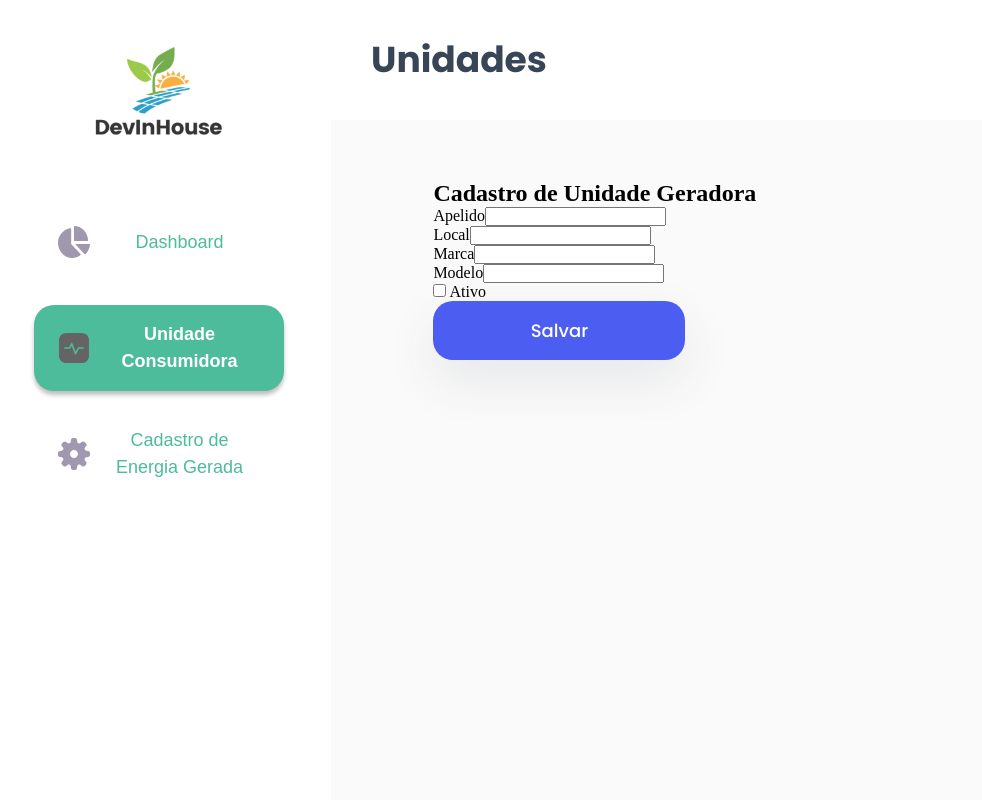
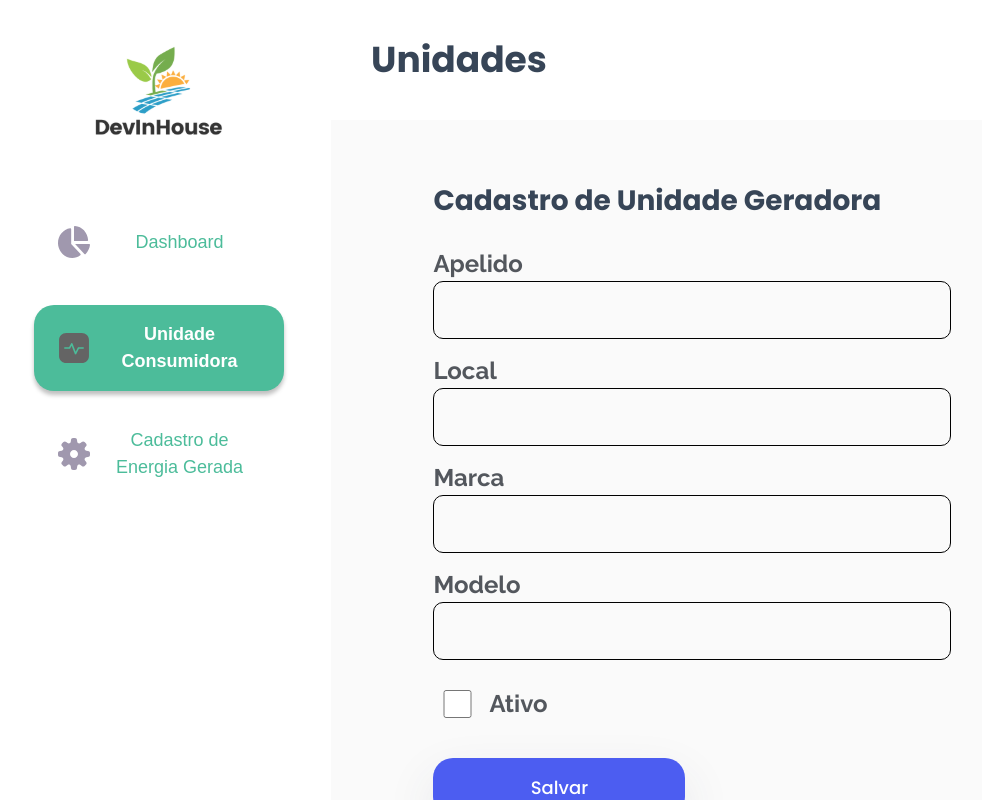
Before and after one commit to FuturoDEV-Ingleses/M02S01-React-Revisao, a React (Vite) app: page /unidades in a window 1280 px wide. Both pictures are taken after a click on the button "Nova Unidade". Shown: the whole page, without its empty margins (14-996 px from the left). Built offline with nearby package versions, Linux system fonts and the light colour scheme; data requests are answered from the project's data file.

Commit message:
adiciona UnitList e UnitRegister

```diff
--- /dev/null
+++ b/src/components/atoms/Input/Input.css
@@ -0,0 +1,37 @@
+.input-container {
+  position: relative;
+}
+
+.input-container img, .input-container svg {
+  position: absolute;
+  top: 40%;
+  transform: translateY(-50%);
+  left: 28px;
+}
+
+.input {
+  box-sizing: border-box;
+
+  width: 518px;
+  height: 85.32px;
+
+  background: #fafafa;
+  border: 1px solid #000000;
+  border-radius: 10px;
+
+  font-family: "Roboto Slab";
+  font-style: normal;
+  font-weight: 400;
+  font-size: 16px;
+  line-height: 21px;
+  display: flex;
+  align-items: center;
+
+  color: #a098ae;
+  padding: 28px;
+  margin-bottom: 20px;
+}
+
+.input-with-icon {
+  padding-left: 80px;
+}
--- /dev/null
+++ b/src/components/atoms/Input/Input.jsx
@@ -0,0 +1,10 @@
+import "./Input.css";
+
+export default function Input({ icon, ...props }) {
+  return (
+    <div className="input-container">
+      {icon && <img src={icon} alt="Ícone" />}
+      <input className={`input ${icon ? "input-with-icon" : ""}`} {...props} />
+    </div>
+  );
+}
--- /dev/null
+++ b/src/components/organisms/UnitList/UnitList.jsx
@@ -0,0 +1,79 @@
+import "./UnitList.css";
+import { useState, useEffect } from "react";
+import { Button } from "../../index";
+
+export default function UnitList({ setOpenForm }) {
+  const [unidades, setUnidades] = useState([]);
+
+  const getData = () => {
+    fetch("http://localhost:3333/unidades")
+      .then((res) => res.json())
+      .then((dados) => setUnidades(dados));
+  };
+
+  useEffect(() => {
+    getData();
+  }, []);
+
+  const handleDelete = (id) => {
+    fetch(`http://localhost:3333/unidades/${id}`, {
+      method: "DELETE",
+    });
+    getData();
+  };
+
+  return (
+    <section className="unit-list">
+      <h2>Lista de unidades</h2>
+      <br />
+
+      <table>
+        <thead>
+          <tr>
+            <th>ID</th>
+            <th>Apelido</th>
+            <th>Local</th>
+            <th>Marca</th>
+            <th>Modelo</th>
+            <th></th>
+            <th></th>
+          </tr>
+        </thead>
+
+        <tbody>
+          {unidades.map((unidade) => (
+            <tr key={unidade.id}>
+              <td>{unidade.id}</td>
+              <td>{unidade.apelido}</td>
+              <td>{unidade.local}</td>
+              <td>{unidade.marca}</td>
+              <td>{unidade.modelo}</td>
+              <td>
+                <Button classStyle="green">Editar</Button>
+              </td>
+              <td>
+                <Button
+                  onClick={() => handleDelete(unidade.id)}
+                  classStyle="danger"
+                >
+                  Remover
+                </Button>
+              </td>
+            </tr>
+          ))}
+        </tbody>
+      </table>
+
+      <br />
+      <br />
+      <Button
+        id="new-unit"
+        classStyle="secondary"
+        onClick={() => setOpenForm(true)}
+      >
+        Nova Unidade
+      </Button>
+    </section>
+  )
+
+}
--- /dev/null
+++ b/src/components/organisms/UnitRegister/UnitRegister.css
@@ -0,0 +1,51 @@
+.unit-register h2 {
+  font-family: "Poppins";
+  font-style: normal;
+  font-weight: 700;
+  font-size: 28px;
+  line-height: 42px;
+  color: #374557;
+  margin-bottom: 30px;
+}
+
+.unit-register form {
+  display: flex;
+  flex-direction: column;
+}
+
+.unit-register input {
+  height: 57px;
+  widht: 633px;
+}
+
+.unit-register label {
+  font-family: "Raleway";
+  font-style: normal;
+  font-weight: 700;
+  font-size: 24px;
+  line-height: 24px;
+  color: #53575d;
+  display: block;
+  margin-bottom: 5px;
+}
+
+.unit-register div.checkbox {
+  display: flex;
+  align-items: center;
+  margin-bottom: 20px;
+}
+
+.unit-register div.checkbox label {
+  margin-bottom: 10px;
+}
+
+.unit-register div.checkbox input {
+  width: 29px;
+  height: 28px;
+  border: 1px solid #000000;
+  margin:  10px 17px 20px 10px;
+}
+
+.unit-register button {
+  margin-bottom: 50px;
+}
--- /dev/null
+++ b/src/components/organisms/UnitRegister/UnitRegister.jsx
@@ -0,0 +1,77 @@
+import "./UnitRegister.css";
+import { useState } from "react";
+import { Button, Input } from "../../index";
+
+export default function UnitRegister({ setOpenForm }) {
+  const [form, setForm] = useState({
+    apelido: "",
+    local: "",
+    marca: "",
+    modelo: "",
+    ativa: false,
+  });
+
+  const formItens = [
+    { label: "Apelido", name: "apelido" },
+    { label: "Local", name: "local" },
+    { label: "Marca", name: "marca" },
+    { label: "Modelo", name: "modelo" },
+  ];
+
+  const handleSave = (event) => {
+    event.preventDefault();
+    console.log({ form });
+
+    setOpenForm(false);
+  };
+
+  const handleChange = (event) => {
+    const { name, value } = event.target;
+    console.log({ name, value });
+
+    setForm({ ...form, [name]: value });
+  };
+
+  const handleChangeCheckbox = (event) => {
+    const { name, checked } = event.target;
+    console.log({ name, checked });
+
+    setForm({ ...form, [name]: checked });
+  };
+
+  return (
+    <section className="unit-register">
+      <h2>Cadastro de Unidade Geradora</h2>
+      <form onSubmit={handleSave}>
+        {formItens.map((item) => (
+          <div key={item.name}>
+            <label htmlFor={item.name}>{item.label}</label>
+            <Input
+              type="text"
+              name={item.name}
+              id={item.name}
+              value={form[item.name]}
+              onChange={handleChange}
+            />
+          </div>
+        ))}
+
+        <div className="checkbox">
+          <input
+            type="checkbox"
+            name="ativa"
+            id="ativa"
+            checked={form.ativa}
+            onChange={handleChangeCheckbox}
+            // defaultChecked={form.ativa}
+          />{" "}
+          <label htmlFor="ativa">Ativo</label>
+        </div>
+
+        <Button classStyle="secondary" type="submit">
+          Salvar
+        </Button>
+      </form>
+    </section>
+  );
+}
--- a/src/pages/Units/Units.jsx
+++ b/src/pages/Units/Units.jsx
@@ -1,154 +1,15 @@
-import "./Units.css";
-import { useState, useEffect } from "react";
-import { Button, Container } from "../../components/index";
+import { useState } from "react";
+import {  Container, UnitList, UnitRegister } from "../../components";
 
 export default function Units() {
-  const [unidades, setUnidades] = useState([]);
   const [openForm, setOpenForm] = useState(false);
   console.log({ openForm });
 
-  const [form, setForm] = useState({
-    apelido: "",
-    local: "",
-    marca: "",
-    modelo: "",
-    ativa: false,
-  });
-
-  const getData = () => {
-    fetch("http://localhost:3333/unidades")
-      .then((res) => res.json())
-      .then((dados) => setUnidades(dados));
-  };
-
-  useEffect(() => {
-    getData();
-  }, []);
-
-  const handleDelete = (id) => {
-    fetch(`http://localhost:3333/unidades/${id}`, {
-      method: "DELETE",
-    });
-    getData();
-  };
-
-  const formItens = [
-    { label: "Apelido", name: "apelido" },
-    { label: "Local", name: "local" },
-    { label: "Marca", name: "marca" },
-    { label: "Modelo", name: "modelo" },
-  ];
-
-  const handleSave = (event) => {
-    event.preventDefault();
-    console.log({ form });
-
-    setOpenForm(false);
-  };
-
-  const handleChange = (event) => {
-    const { name, value } = event.target;
-    console.log({ name, value });
-    setForm({ ...form, [name]: value });
-  }
-
-  const handleChangeCheckbox = (event) => {
-    const { name, checked } = event.target;
-    console.log({ name, checked });
-    setForm({ ...form, [name]: checked });
-  }
-
   return (
     <Container title="Unidades">
-      {openForm === false && (
-        <section className="unit-list">
-          <h2>Lista de unidades</h2>
-          <br />
+      {openForm === false && <UnitList setOpenForm={setOpenForm} /> }
 
-          <table>
-            <thead>
-              <tr>
-                <th>ID</th>
-                <th>Apelido</th>
-                <th>Local</th>
-                <th>Marca</th>
-                <th>Modelo</th>
-                <th></th>
-                <th></th>
-              </tr>
-            </thead>
-
-            <tbody>
-              {unidades.map((unidade) => (
-                <tr key={unidade.id}>
-                  <td>{unidade.id}</td>
-                  <td>{unidade.apelido}</td>
-                  <td>{unidade.local}</td>
-                  <td>{unidade.marca}</td>
-                  <td>{unidade.modelo}</td>
-                  <td>
-                    <Button classStyle="green">Editar</Button>
-                  </td>
-                  <td>
-                    <Button
-                      onClick={() => handleDelete(unidade.id)}
-                      classStyle="danger"
-                    >
-                      Remover
-                    </Button>
-                  </td>
-                </tr>
-              ))}
-            </tbody>
-          </table>
-
-          <br />
-          <br />
-          <Button
-            id="new-unit"
-            classStyle="secondary"
-            onClick={() => setOpenForm(true)}
-          >
-            Nova Unidade
-          </Button>
-        </section>
-      )}
-
-      {openForm === true && (
-        <section className="unit-form">
-          <h2>Cadastro de Unidade Geradora</h2>
-          <form onSubmit={handleSave}>
-            {formItens.map((item) => (
-              <div key={item.name}>
-                <label htmlFor={item.name}>{item.label}</label>
-                <input
-                  type="text"
-                  name={item.name}
-                  id={item.name}
-                  value={form[item.name]}
-                  onChange={handleChange}
-                />
-              </div>
-            ))}
-
-            <div className="checkbox">
-              <input
-                type="checkbox"
-                name="ativa"
-                id="ativa"
-                checked={form.ativa}
-                onChange={handleChangeCheckbox}
-                // defaultChecked={form.ativa}
-              />{" "}
-              <label htmlFor="ativa">Ativo</label>
-            </div>
-
-            <Button classStyle="secondary" type="submit">
-              Salvar
-            </Button>
-          </form>
-        </section>
-      )}
+      {openForm === true && <UnitRegister setOpenForm={setOpenForm} />}
     </Container>
   );
 }
```
Also changed, not shown: src/components/index.js (+7 -1 lines), src/components/organisms/UnitList/UnitList.css (renamed from src/pages/Units/Units.css).
